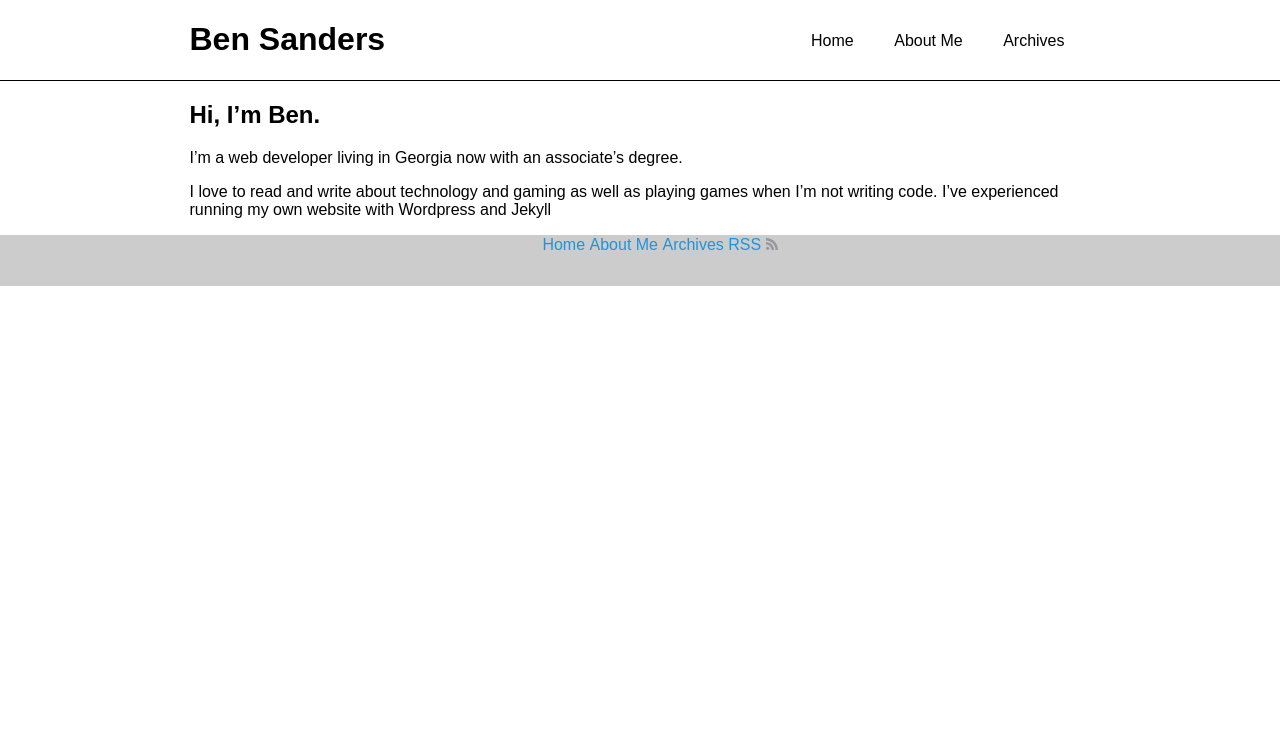
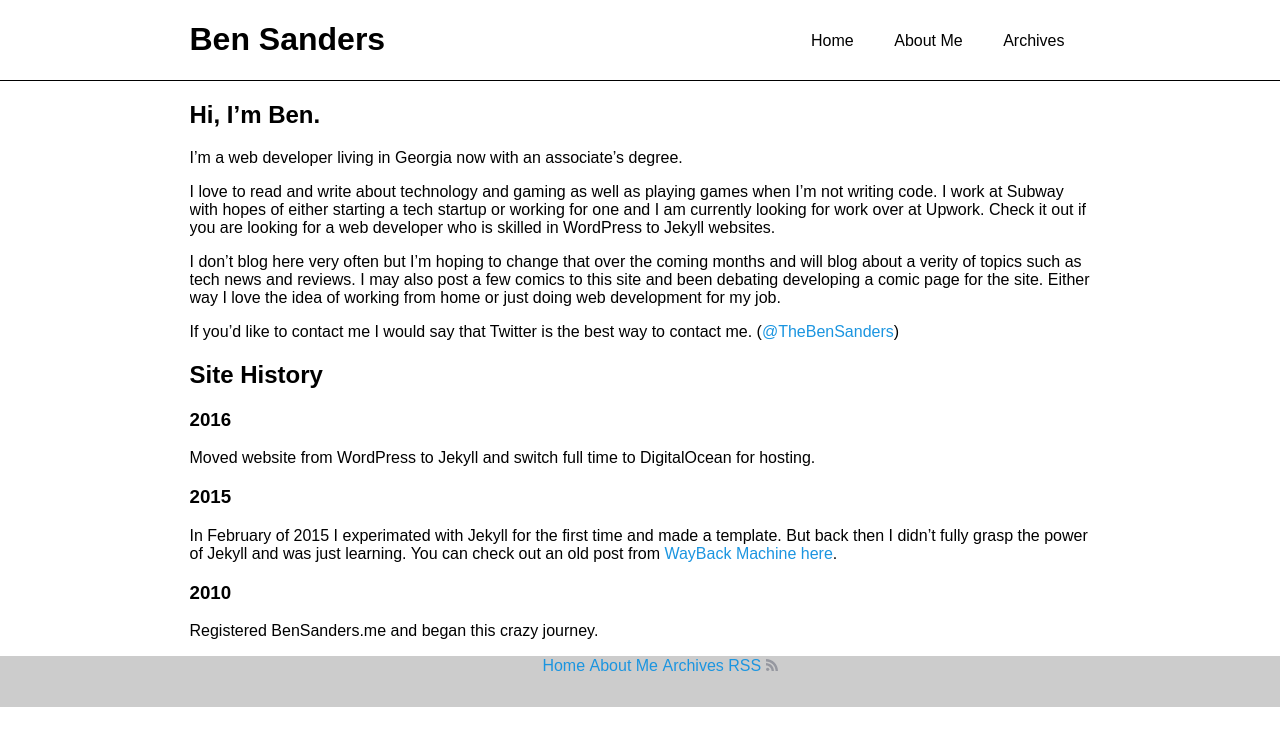
Before and after one commit to BenSanders/bas, a Jekyll site: the page built from about.markdown, in a window 1280 px wide. Shown: the top 746 px of the page. Built offline with Jekyll 4.4.1, drawn with Linux system fonts in a browser that asks for light colours.

Commit message:
Added some more stuff to the about me page. :p

```diff
--- a/about.markdown
+++ b/about.markdown
@@ -1,8 +1,31 @@
 ---
 layout: page
+title: About Ben Sanders
 ---
 ## Hi, I'm Ben.
 I'm a web developer living in Georgia now with an associate's degree.
 
 I love to read and write about technology and gaming as well as playing games when I'm not writing code.
-I've experienced running my own website with Wordpress and Jekyll
+I work at Subway with hopes of either starting a tech startup or working for one and I am currently looking
+for work over at Upwork. Check it out if you are looking for a web developer who is skilled in WordPress to Jekyll
+websites.
+
+I don't blog here very often but I'm hoping to change that over the coming months and will blog about a verity of topics
+such as tech news and reviews. I may also post a few comics to this site and been debating developing a comic page for the
+site. Either way I love the idea of working from home or just doing web development for my job.
+
+If you'd like to contact me I would say that Twitter is the best way to contact me. (<a target="_blank" href="https://twitter.com/thebensanders">@TheBenSanders</a>)
+
+## Site History
+
+### 2016
+
+Moved website from WordPress to Jekyll and switch full time to DigitalOcean for hosting.
+
+### 2015
+In February of 2015 I experimated with Jekyll for the first time and made a template.
+But back then I didn't fully grasp the power of Jekyll and was just learning. You can
+check out an old post from [WayBack Machine here](https://web.archive.org/web/20150203175325/http://bensanders.me/2014/01/23/blogging-like-a-hacker-2.html){:target="_blank"}.
+
+### 2010
+Registered BenSanders.me and began this crazy journey.
```
Also changed, not shown: 3 other files.
